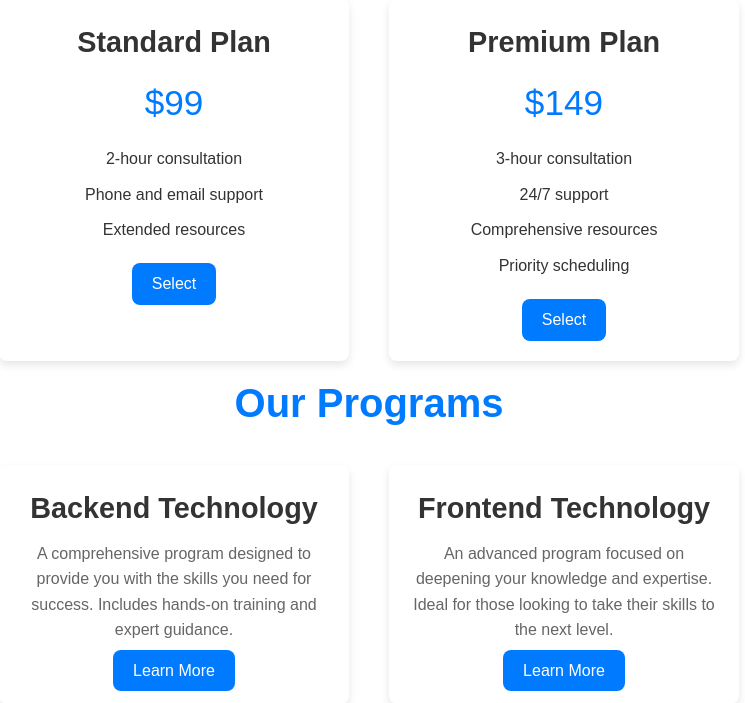
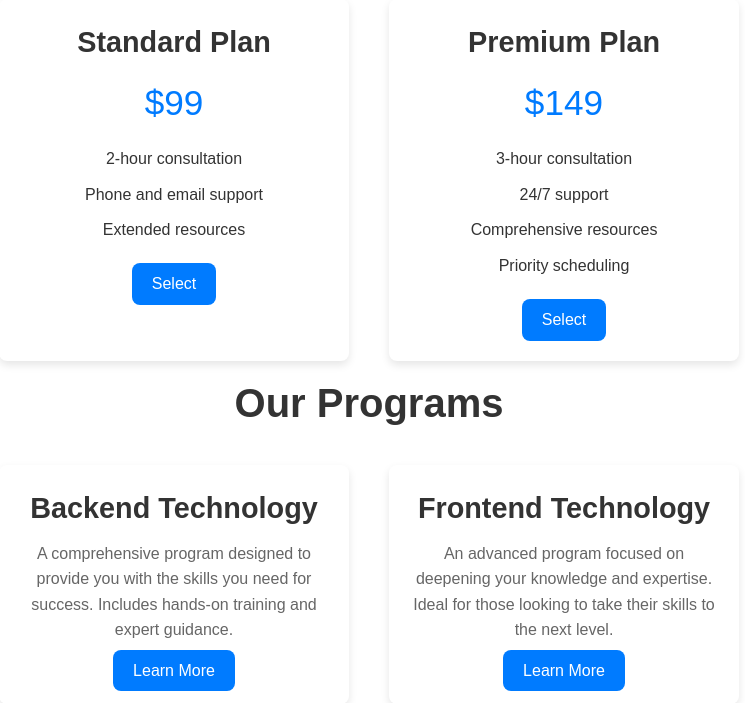
Before and after one commit to Mamasb/SmartDesk, a Flask app: page / in a window 1280 px wide. Shown: the part 2760-3463 px from the top of the page, without its empty margins (271-1016 px from the left). Run offline with Flask 3, Linux system fonts and the light colour scheme.

Commit message:
modified:   static/css/ProgramList.css

```diff
--- a/static/css/ProgramList.css
+++ b/static/css/ProgramList.css
@@ -18,7 +18,7 @@ main {
 #program-list h2 {
   font-size: 2.5em;
   margin-bottom: 20px;
-  color: #007bff;
+
 }
 
 .program-container {
@@ -43,7 +43,7 @@ main {
 .program h3 {
   font-size: 1.8em;
   margin-bottom: 10px;
-  color: #333;
+
 }
 
 .program .description {
```
